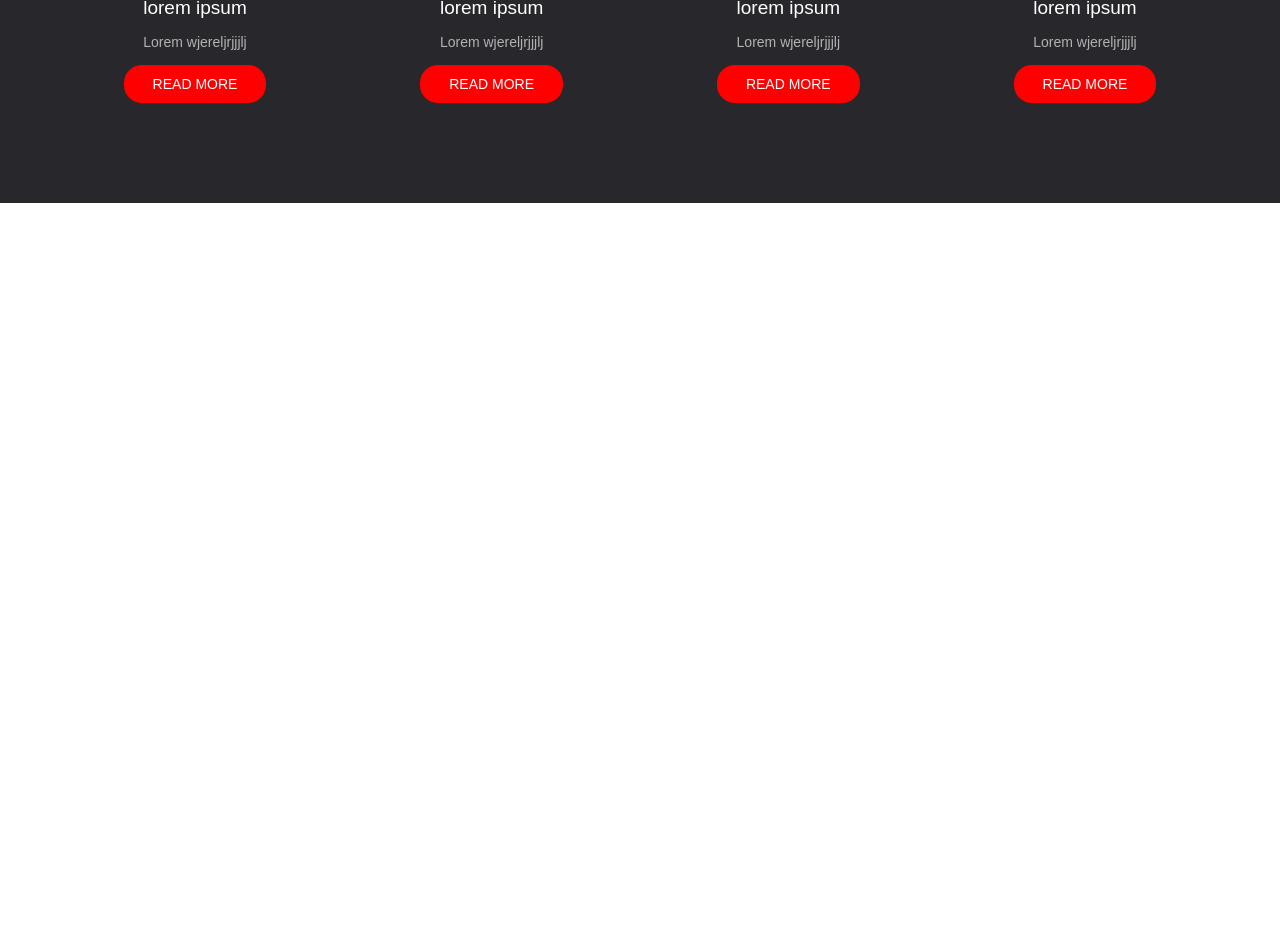
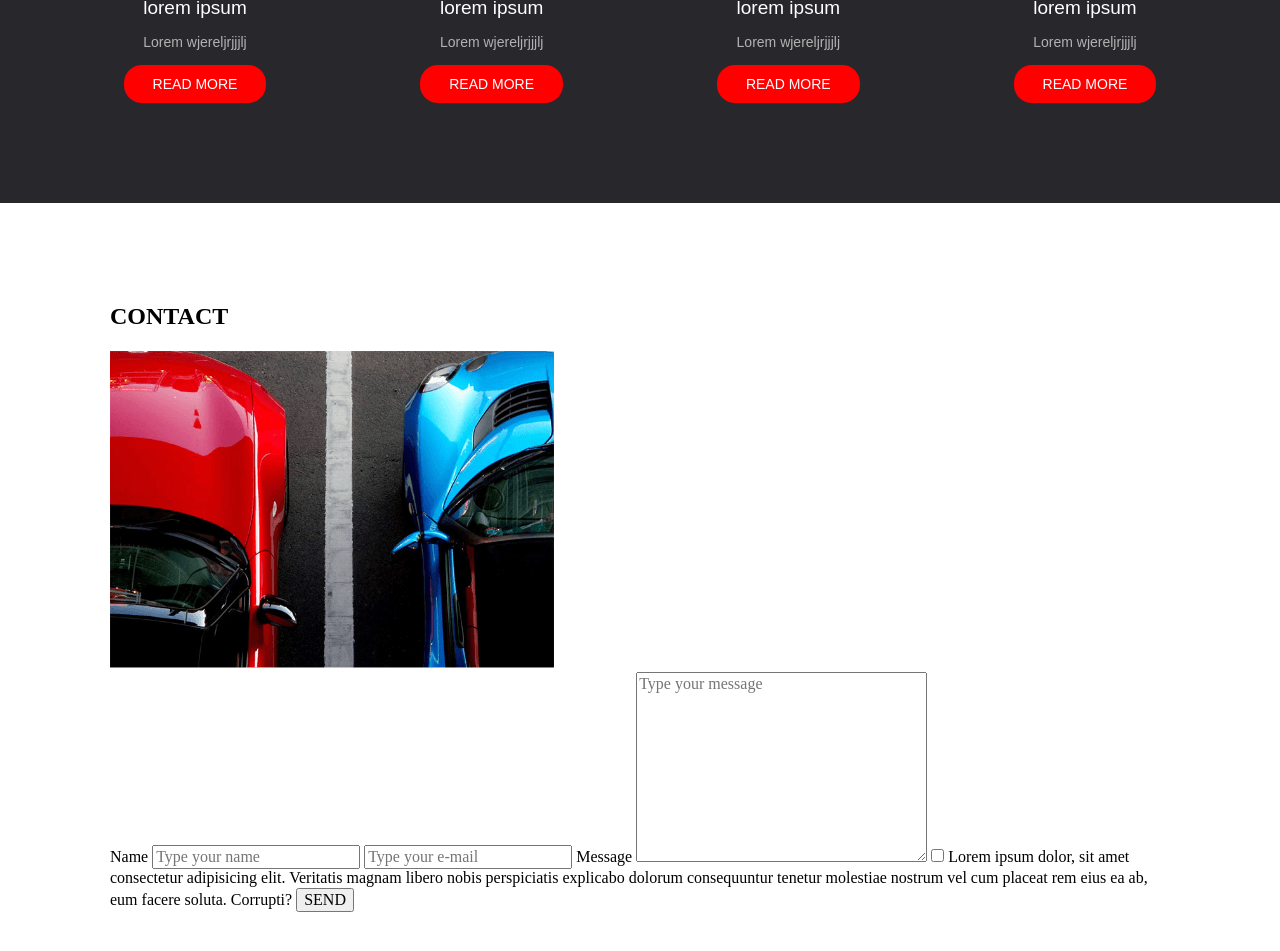
Before and after one commit to DevYadav-D/car_sharing, a website: page index.html in a window 1280 px wide. Shown: the part 1752-2703 px from the top of the page. Before the commit the page ends 2055 px from the top, so only its background shows below. Drawn offline with Linux system fonts and the light colour scheme.

Commit message:
html mark up for contact section

```diff
--- a/index.html
+++ b/index.html
@@ -101,5 +101,23 @@
         </div>
     </div>
 
+    <div class="container">
+        <section class="contact">
+            <h2 class="contact__hdl"><span>CONTACT</span></h2>
+            <div class="contact__box">
+                <img src="./src/images/font-contact.png" alt="" class="contact__intro">
+                <form action="" method="post" class="contact__form" >
+                    <label class= "contact__label" for="name">Name</label>
+                    <input name="name" type="text" class="contact__input" placeholder="Type your name" id="name">
+                    <label class= "contact__label" for="email"></label>
+                    <input name="email" type="text" class="contact__input" placeholder="Type your e-mail">
+                    <label class= "contact__label" for="message">Message</label>
+                    <textarea name="message" id="message" cols="30" rows="10" class="contact__input" placeholder="Type your message"></textarea>
+                    <input type="checkbox" name="agreement" id="agreement">
+                    <label class="contact__label contact__label--agreement" for="agreement">Lorem ipsum dolor, sit amet consectetur adipisicing elit. Veritatis magnam libero nobis perspiciatis explicabo dolorum consequuntur tenetur molestiae nostrum vel cum placeat rem eius ea ab, eum facere soluta. Corrupti?</label>
+                    <button class="contact__submit">SEND</button></form>
+            </div>
+        </section>
+    </div>
 </body>
 </html>
```
Also changed, not shown: src/images/font-contact.png (added), src/images/font-contacto@2x.png (added).
